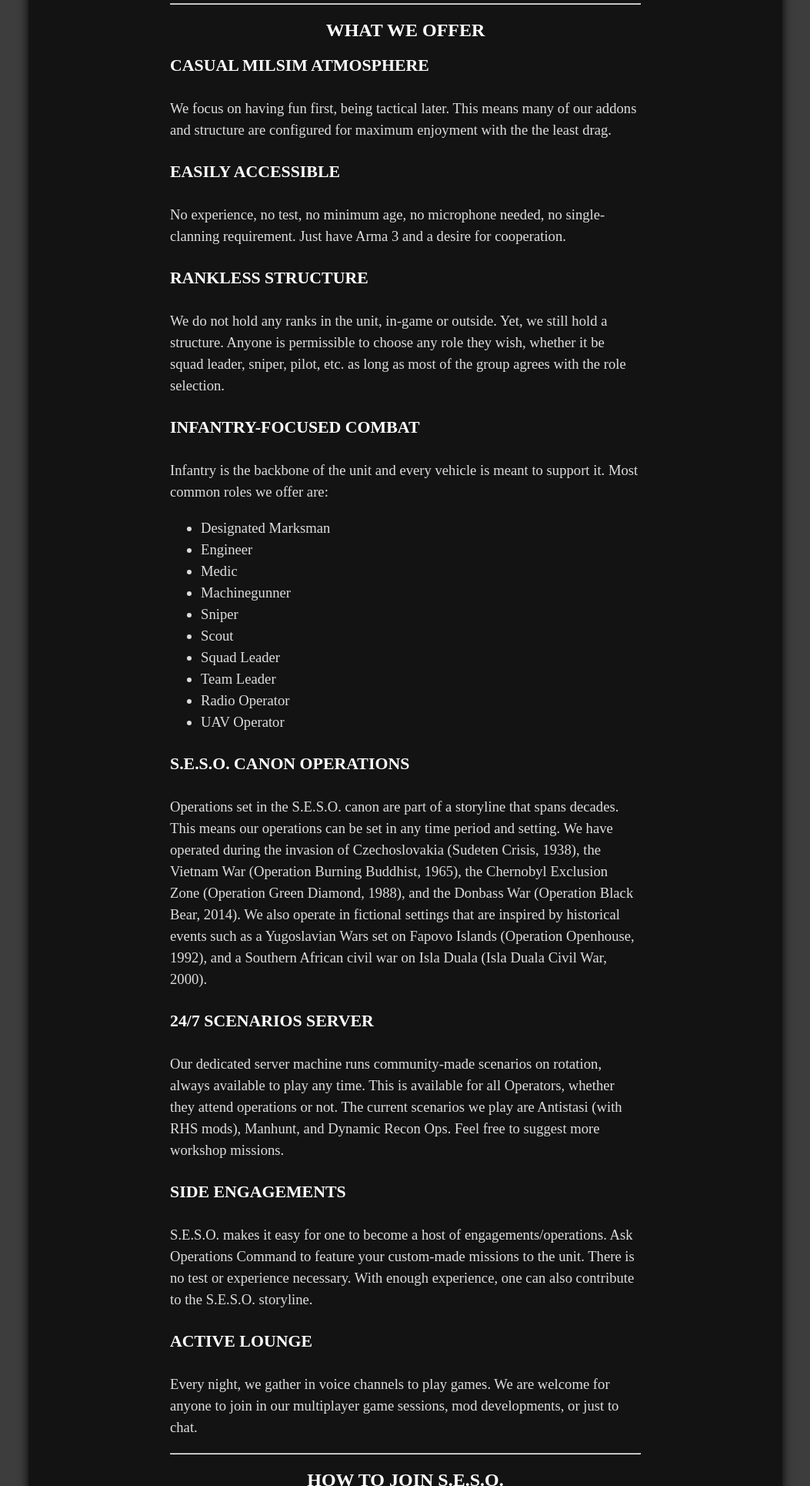
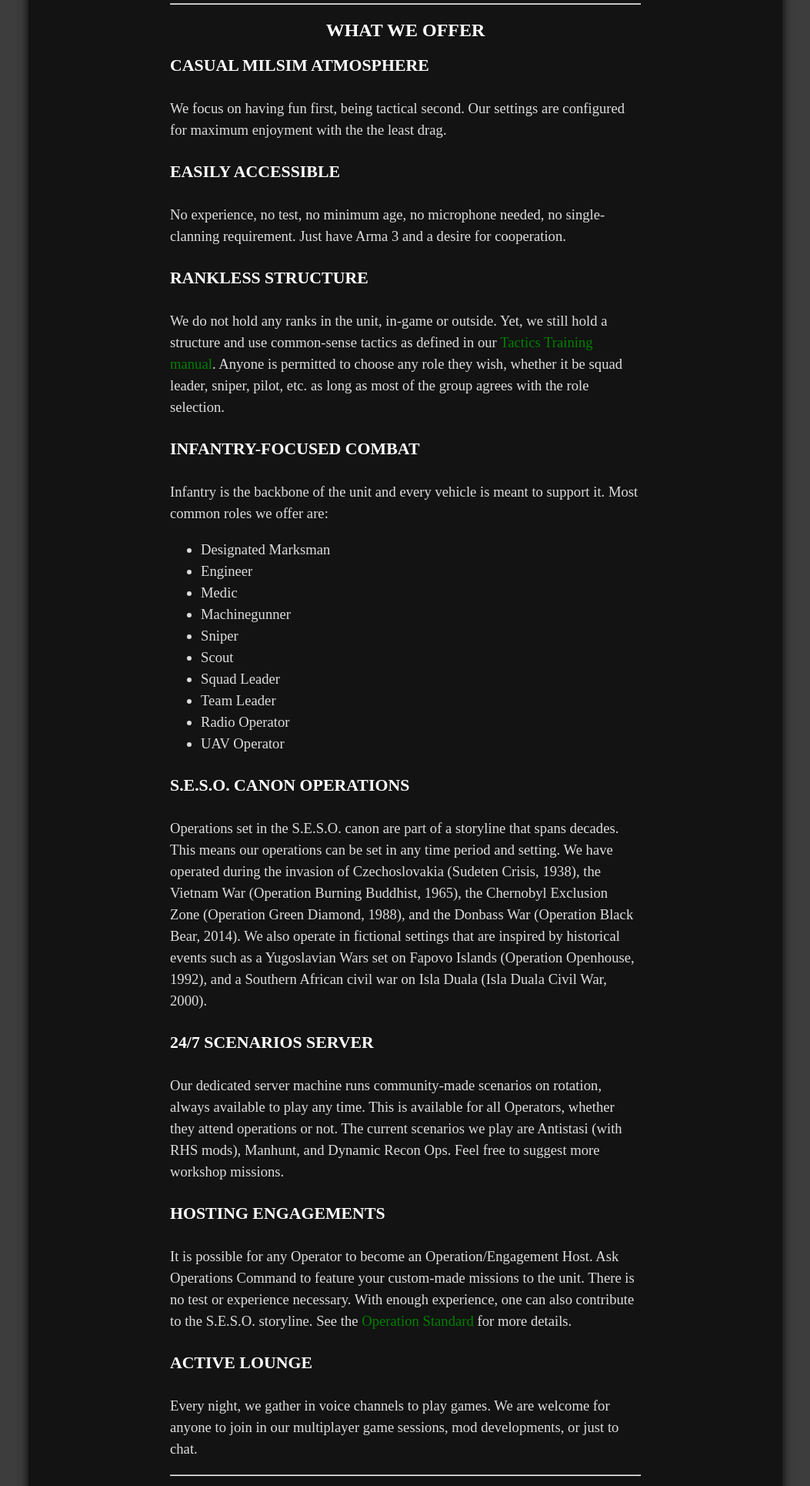
Before and after one commit to Uncle-Sagbag/seso-website, an Eleventy site: page src/index.md in a window 1280 px wide. Shown: the part 600-2530 px from the top of the page at 77% size, without its empty margins (113-1166 px from the left). Built offline with nearby package versions, Linux system fonts and the light colour scheme; Eleventy itself is replaced by a stand-in of ours; files that its build step writes are made by us from their sources; a web font is replaced by a local one; what eleventy-plugin-youtube-embed, glob-promise would draw is missing.

Commit message:
Removed fluff from index

```diff
--- a/src/index.md
+++ b/src/index.md
@@ -15,7 +15,7 @@
 ## What we offer
 ### Casual MilSim Atmosphere
 
-We focus on having fun first, being tactical later. This means many of our addons and structure are configured for maximum enjoyment with the the least drag.
+We focus on having fun first, being tactical second. Our settings are configured for maximum enjoyment with the the least drag.
 
 ### Easily Accessible
 
@@ -23,7 +23,7 @@
 
 ### Rankless structure
 
-We do not hold any ranks in the unit, in-game or outside. Yet, we still hold a structure. Anyone is permissible to choose any role they wish, whether it be squad leader, sniper, pilot, etc. as long as most of the group agrees with the role selection.
+We do not hold any ranks in the unit, in-game or outside. Yet, we still hold a structure and use common-sense tactics as defined in our [Tactics Training manual](https://wiki.sesounit.org/tutorials_guides:tactics_training). Anyone is permitted to choose any role they wish, whether it be squad leader, sniper, pilot, etc. as long as most of the group agrees with the role selection.
 
 ### Infantry-focused Combat
 
@@ -47,9 +47,9 @@
 
 Our dedicated server machine runs community-made scenarios on rotation, always available to play any time. This is available for all Operators, whether they attend operations or not. The current scenarios we play are Antistasi (with RHS mods), Manhunt, and Dynamic Recon Ops. Feel free to suggest more workshop missions.
 
-### Side Engagements
+### Hosting Engagements
 
-S.E.S.O. makes it easy for one to become a host of engagements/operations. Ask Operations Command to feature your custom-made missions to the unit. There is no test or experience necessary. With enough experience, one can also contribute to the S.E.S.O. storyline.
+It is possible for any Operator to become an Operation/Engagement Host. Ask Operations Command to feature your custom-made missions to the unit. There is no test or experience necessary. With enough experience, one can also contribute to the S.E.S.O. storyline. See the [Operation Standard](https://wiki.sesounit.org/tutorials_guides:operation_standard) for more details.
 
 ### Active Lounge
 
```
